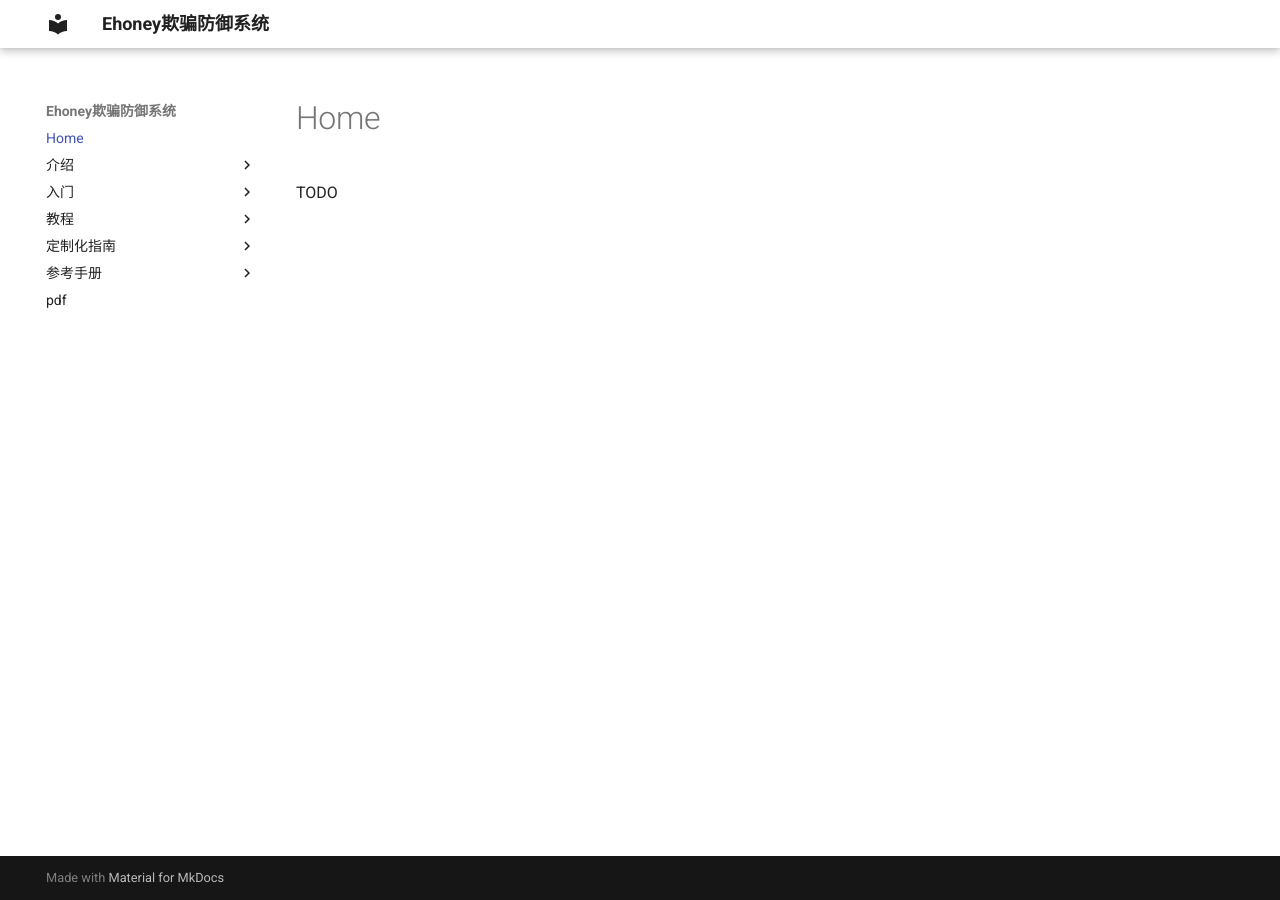
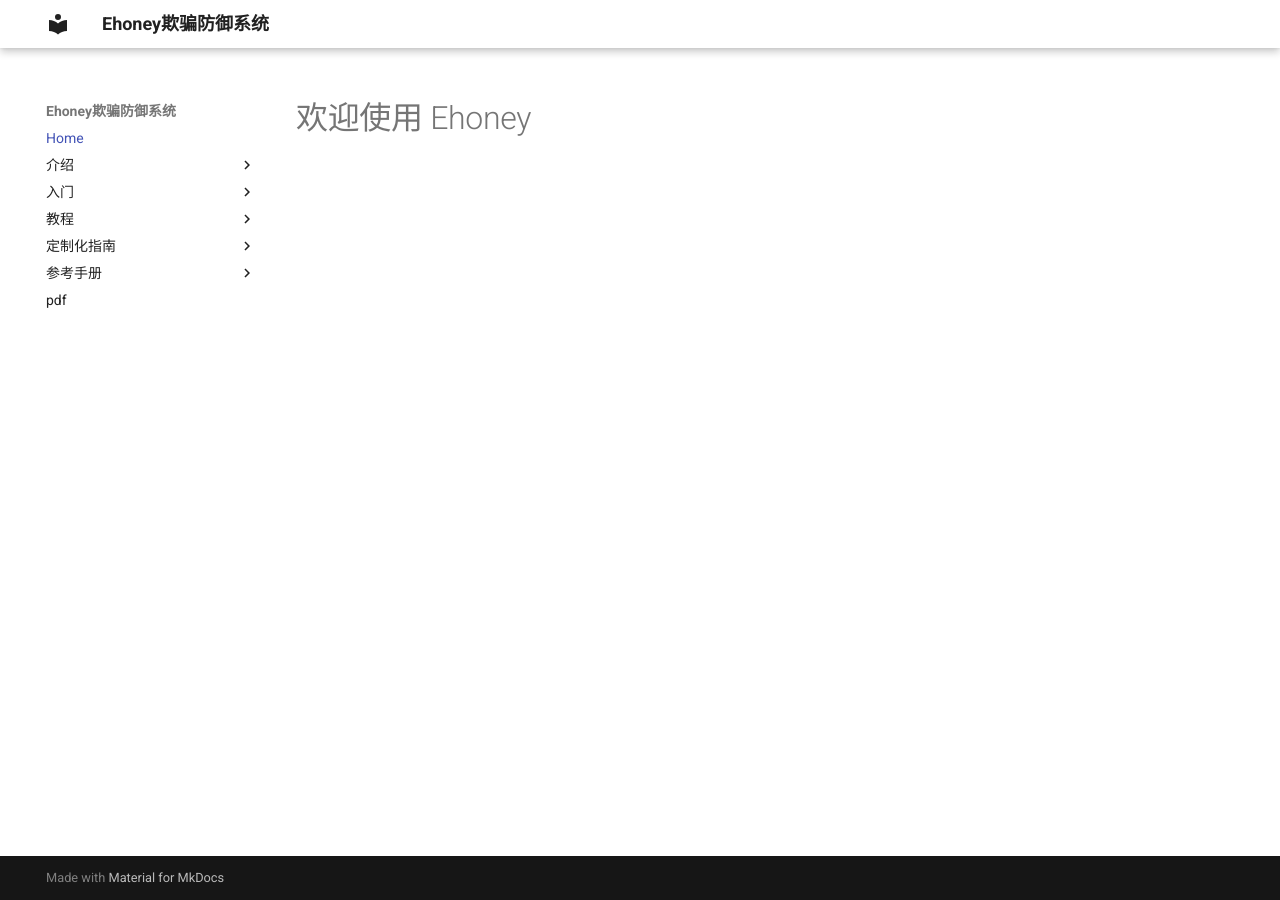
Before and after one commit to seccome/Ehoney, an MkDocs documentation site: the page built from doc/README.md, in a window 1280 px wide. Built offline with MkDocs 1.6.1 and Material for MkDocs 9.7.7, drawn with Linux system fonts in a browser that asks for light colours.

Commit message:
Update README.md

```diff
--- a/doc/README.md
+++ b/doc/README.md
@@ -1 +1 @@
-TODO
+# 欢迎使用 Ehoney
```
